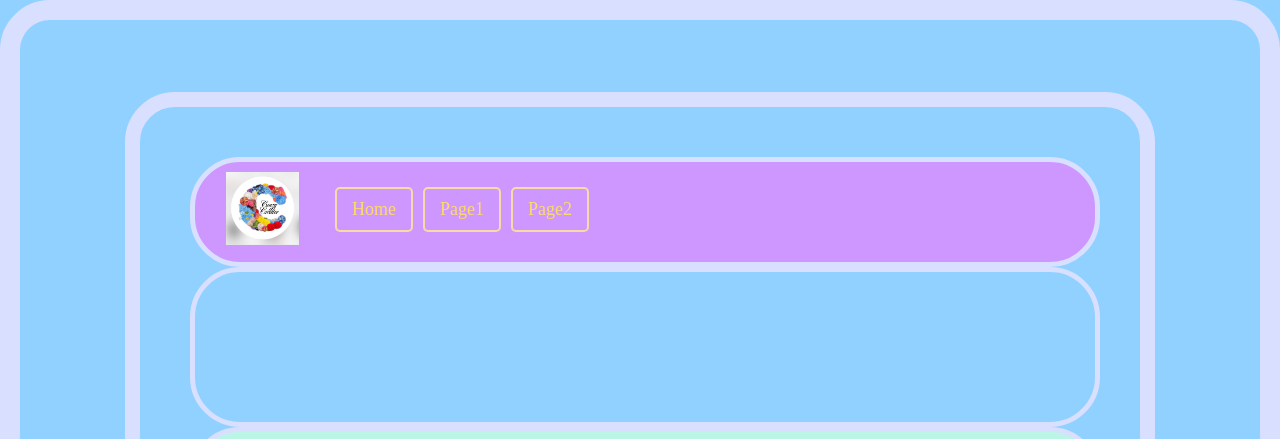
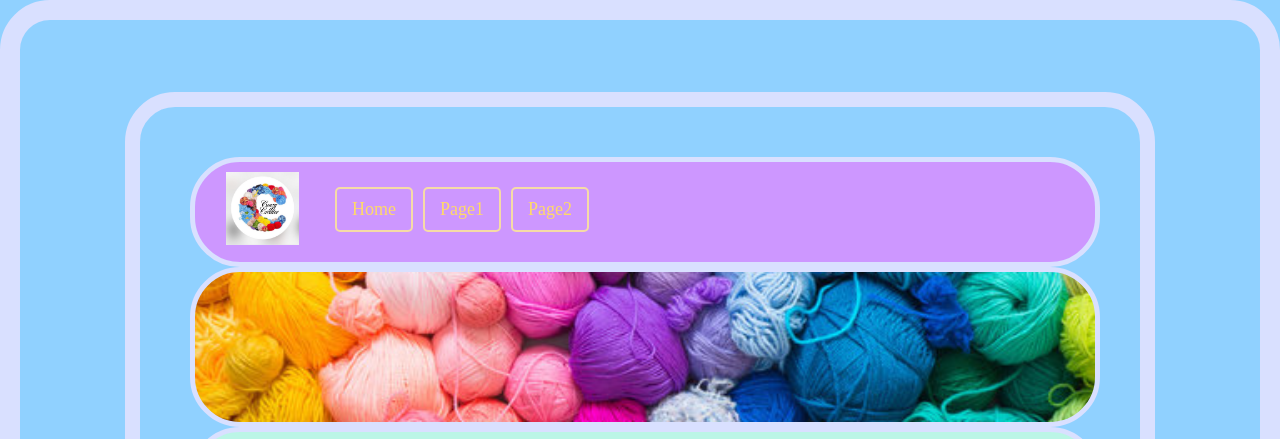
Before and after one commit to Ash-Uchida/wdd130-Plass, a plain HTML site: page index.html in a window 1280 px wide. Shown: the top 439 px of the page. Drawn offline with Linux system fonts and the light colour scheme; a web font is replaced by a local one.

Commit message:
Update styles.css

```diff
--- a/styles.css
+++ b/styles.css
@@ -60,7 +60,7 @@ nav a:hover{
     background: rgb(140, 210, 194);
     height: 150px;
     width: 100%;
-    background: url(yarn.png);
+    background: url(images/yarn.png);
     background-size:cover;
     background-position: center;
     border: solid 5px rgb(217, 224, 255);
```
